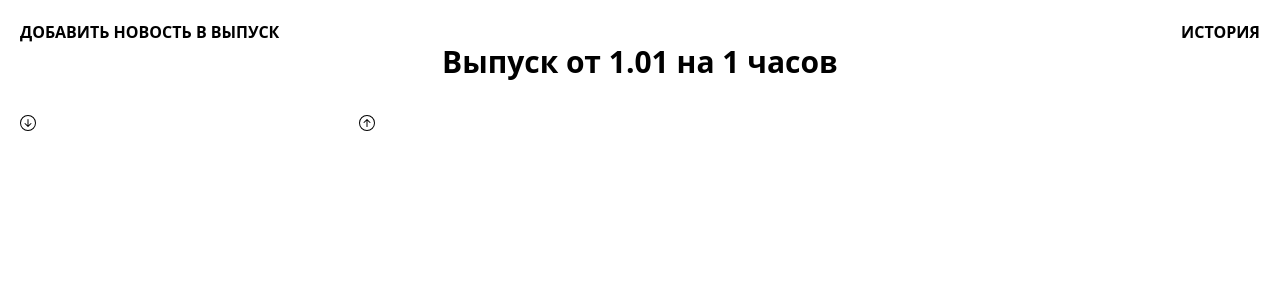
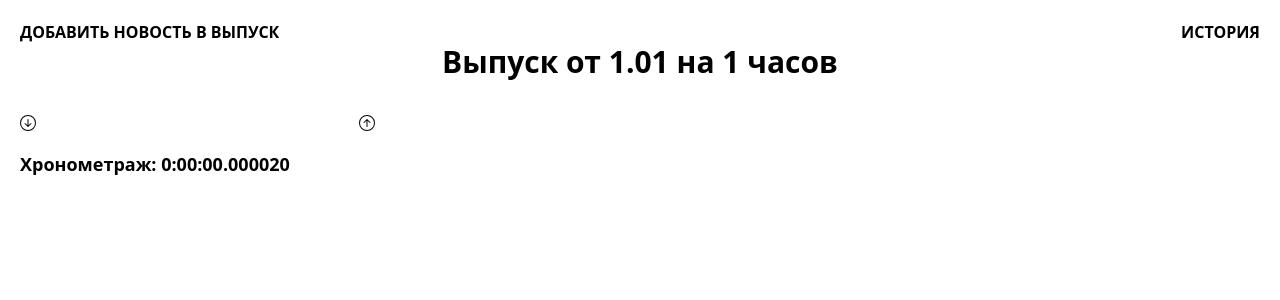
Before and after one commit to vovinov/stentor_tv, a Django app: page /rundowns/detail/1/ in a window 1280 px wide. Shown: the part 64-364 px from the top of the page. Run offline with Django 5.2, Linux system fonts and the light colour scheme; tables that the repository leaves empty hold one stand-in row (values such as "Sample post"); parts of the project's set-up code (start-up, migrations or seed data) failed here and were passed over; some libraries are stand-ins or nearby versions.

Commit message:
Add playlist duration

```diff
--- a/apps/rundowns/models.py
+++ b/apps/rundowns/models.py
@@ -1,3 +1,4 @@
+from datetime import timedelta
 from django.db import models
 from apps.common.models import TimedBaseModel
 from apps.news.models import News
@@ -13,7 +14,7 @@ class Rundown(TimedBaseModel):
     air_day = models.IntegerField(default=0)
     air_month = models.IntegerField(default=0)
     air_year = models.IntegerField(default=0)
-    duration = models.DurationField(blank=True, null=True)
+    duration = models.DurationField(default=timedelta(0))
     news = models.ManyToManyField(News, through="RundownNews")
     created_by = models.ForeignKey(
         get_user_model(), on_delete=models.DO_NOTHING, related_name="rundown_creator"
@@ -44,12 +45,6 @@ class RundownNews(models.Model):
 
     class Meta:
         ordering = ["position"]
-        constraints = [
-            models.UniqueConstraint(
-                fields=["rundown", "news"],
-                name="uniq_rundown_news",
-            )
-        ]
 
     def __str__(self):
         return f"RundownNews --- {self.rundown} || Новость: {self.news}"
--- a/templates/rundowns/components/rundown_Item.html
+++ b/templates/rundowns/components/rundown_Item.html
@@ -119,8 +119,6 @@
     </div>
   </details>
 
-
-
    <!-- Кнопка вверх -->
   <div class="ml-3">
     <button
@@ -133,4 +131,5 @@
       </svg>
     </button>
   </div>
+
 </li>
--- a/templates/rundowns/components/rundown_ul.html
+++ b/templates/rundowns/components/rundown_ul.html
@@ -1,9 +1,10 @@
-<ul class="list bg-base-100" id="rundowns_news_list">
+<ul class="list bg-base-100 mb-2" id="rundowns_news_list">
 
   {% for r in rundown_items %}
 
     {% include "rundowns/components/rundown_item.html" %}
 
   {% endfor %}
+  <div class="text-lg font-bold">Хронометраж: {{rundown.duration|default:"00:00:00"}}</div>
 
 </ul>
--- a/utils.py
+++ b/utils.py
@@ -48,6 +48,7 @@ def get_times(rundown):
     for pos, r in enumerate(rundown.rundown_news.all(), 1):  # type: ignore
 
         if r.news.asset:
+            r.rundown.duration += r.news.asset.duration
             end_time = add_time(start_time, r.news.asset.duration)
         else:
             end_time = start_time
```
Also changed, not shown: apps/news/views.py (+6 -1 lines), apps/rundowns/migrations/0011_remove_rundownnews_uniq_rundown_news_and_more.py (added).
